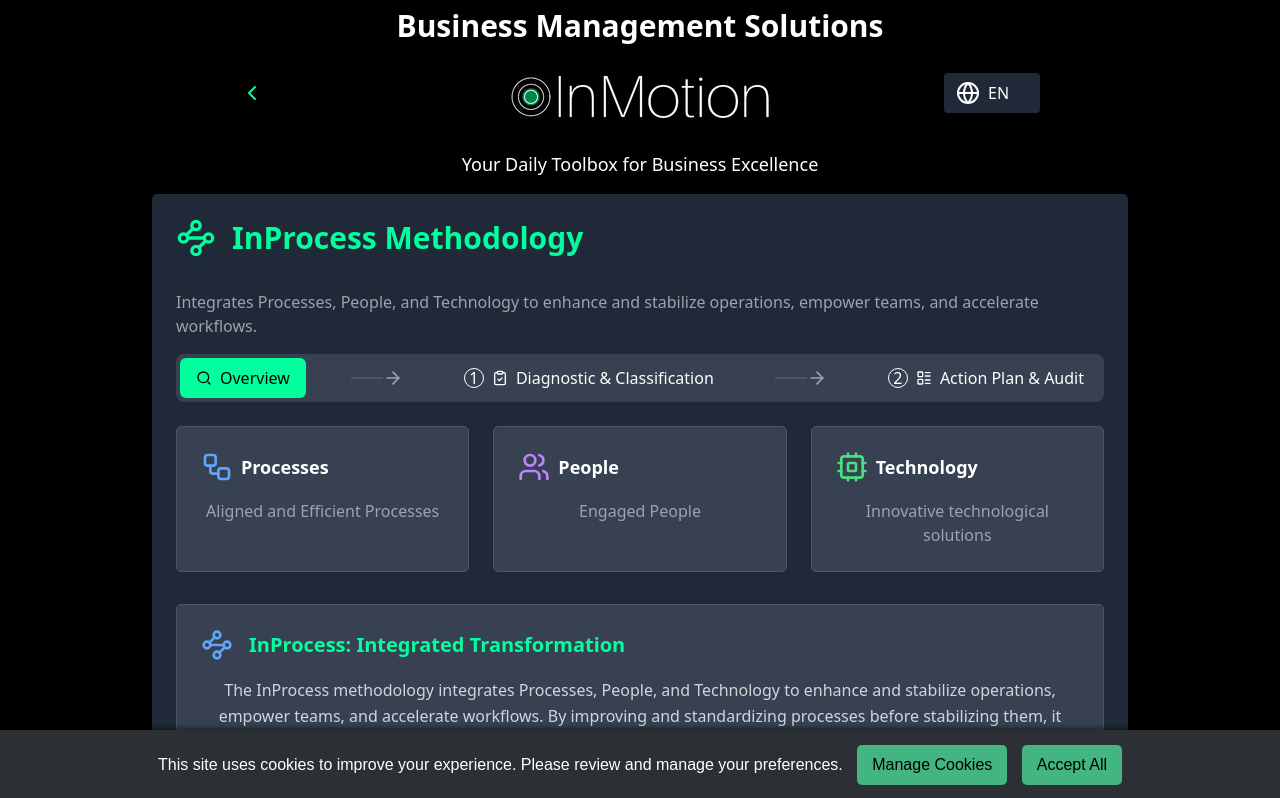
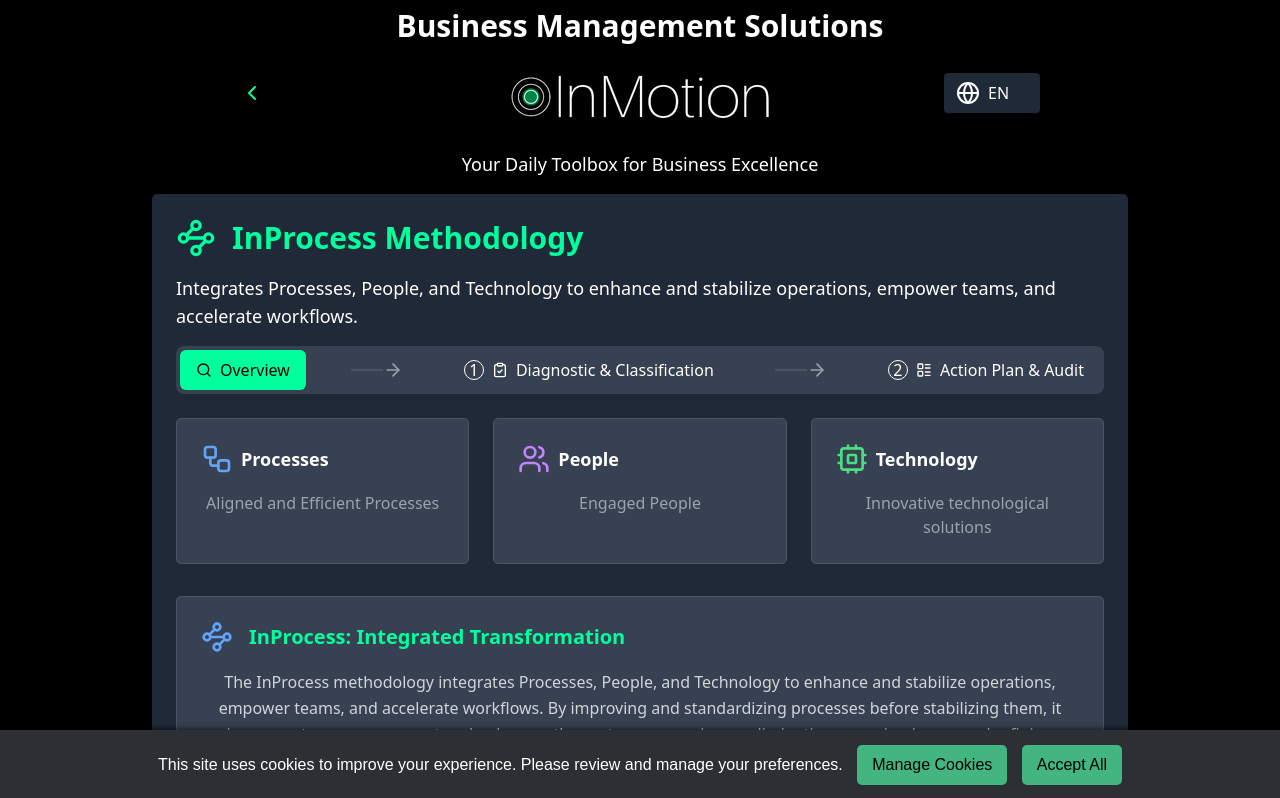
Before and after one commit to beloureiro/NS3, a React (Create React App) app: page /NS3/inprocess in a window 1280 px wide. Shown: the top 798 px of the page. Built offline with nearby package versions, Linux system fonts and the light colour scheme.

Commit message:
Ajustando layout Inprocess

```diff
--- a/src/Solutions/Inprocess.js
+++ b/src/Solutions/Inprocess.js
@@ -123,11 +123,11 @@ const InProcessMethodology = ({ language, setLanguage }) => {
           <Card className="bg-gray-800 border-gray-700">
             <CardContent className="p-6">
               {/* Header section with title, icon, and aligned subtitle */}
-              <div className="flex items-center mb-8 space-x-4">
+              <div className="flex items-center mb-4 space-x-4">
                 <Waypoints className="w-10 h-10 text-[#00ff9d]" />
                 <h1 className="text-3xl font-bold text-[#00ff9d]">{t.title}</h1>
               </div>
-              <p className="text-gray-400 text-left mb-4">{t.subtitle}</p>
+              <p className="text-white text-lg text-left mb-4">{t.subtitle}</p>
 
               {/* Tabs component */}
               <Tabs
```
